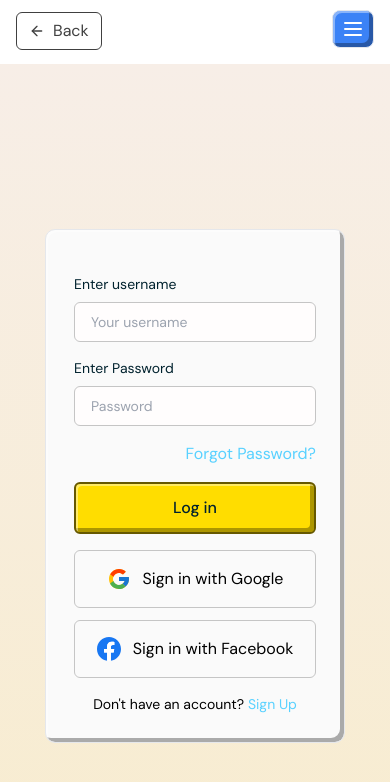
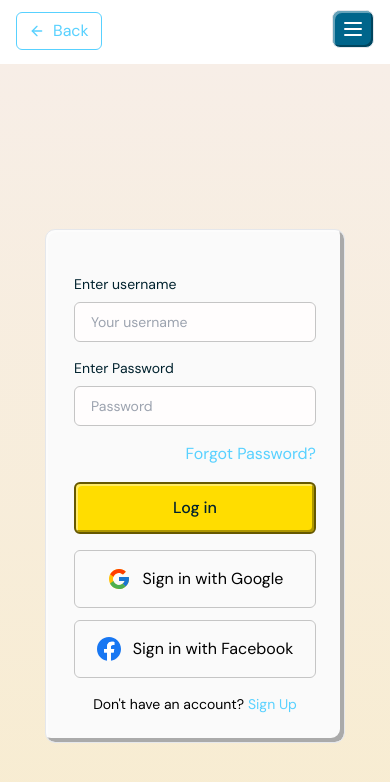
Before and after one commit to msgloriaedwin/STARLIGHT-TESTERS, a Next.js app: page /auth/login in a window 390 px wide. Shown: the top 782 px of the page. Built offline with nearby package versions, Linux system fonts and the light colour scheme.

Commit message:
chore: made changes to navbar on login page, reduced padding on button component

```diff
--- a/app/(authentication)/auth/login/page.tsx
+++ b/app/(authentication)/auth/login/page.tsx
@@ -7,7 +7,7 @@ import FormCard from "@/app/components/formcard/formCard";
 import CustomButton from "@/app/components/button/custombutton";
 import Image from "next/image";
 import Link from "next/link";
-import DeleteLogoutNavbar from "@/app/components/navbars/custom-navbars/DeleteLogoutNavbar";
+import ForgotPasswordNavbar from "@/app/components/navbars/custom-navbars/ForgotPasswordNavbar";
 
 const loginSchema = z.object({
   username: z.string().min(1, "Username is required"),
@@ -70,7 +70,7 @@ const LoginPage: FC = () => {
 
   return (
     <>
-      <DeleteLogoutNavbar />
+      <ForgotPasswordNavbar />
       <div className='bg-body flex justify-center items-center h-screen bg-gray-100'>
         <FormCard variant='primary' size='lg'>
           <form onSubmit={handleSubmit} className='space-y-4'>
--- a/app/components/navbars/custom-navbars/ForgotPasswordNavbar.tsx
+++ b/app/components/navbars/custom-navbars/ForgotPasswordNavbar.tsx
@@ -1,18 +1,20 @@
 "use client";
 import { ArrowLeft, Menu } from "lucide-react";
-import Image from "next/image";
 import { useRouter } from "next/navigation";
 
 export default function DeleteLogoutNavbar() {
   const router = useRouter();
   return (
-    <nav className='bg-white px-4 h-16 py-3 flex items-center justify-center relative'>
+    <nav className="bg-white px-4 h-16 py-3 flex items-center justify-center relative">
       <button
         onClick={() => router.back()}
         className='text-neutral-700 flex items-center border border-primary-400 rounded-md absolute left-4 lg:left-10 top-3 px-3 py-1.5'
       >
         <ArrowLeft className='mr-2 h-4 w-4 text-primary-400' /> <span className="text-primary-400">Back</span>
       </button>
+      <button className="md:hidden flex bg-primary-700 px-2 py-1.5 shadow-custom-inset border-[.2px] rounded-[8px] outline-[.2px] absolute right-4 top-2.5">
+        <Menu className="text-white" />
+      </button>
     </nav>
   );
 }
--- a/tailwind.config.ts
+++ b/tailwind.config.ts
@@ -25,7 +25,7 @@ const config = {
       },
       boxShadow: {
         "custom-inset":
-          "2px 2px 0px 0px rgba(255, 255, 255, 0.40) inset, -4px -4px 0px 0px rgba(0, 0, 0, 0.32) inset",
+          "-2px -2px 0px 0px rgba(0, 0, 0, 0.32) inset, 2px 2px 0px 0px rgba(255, 255, 255, 0.4) inset"
       },
 
       colors: {
```
